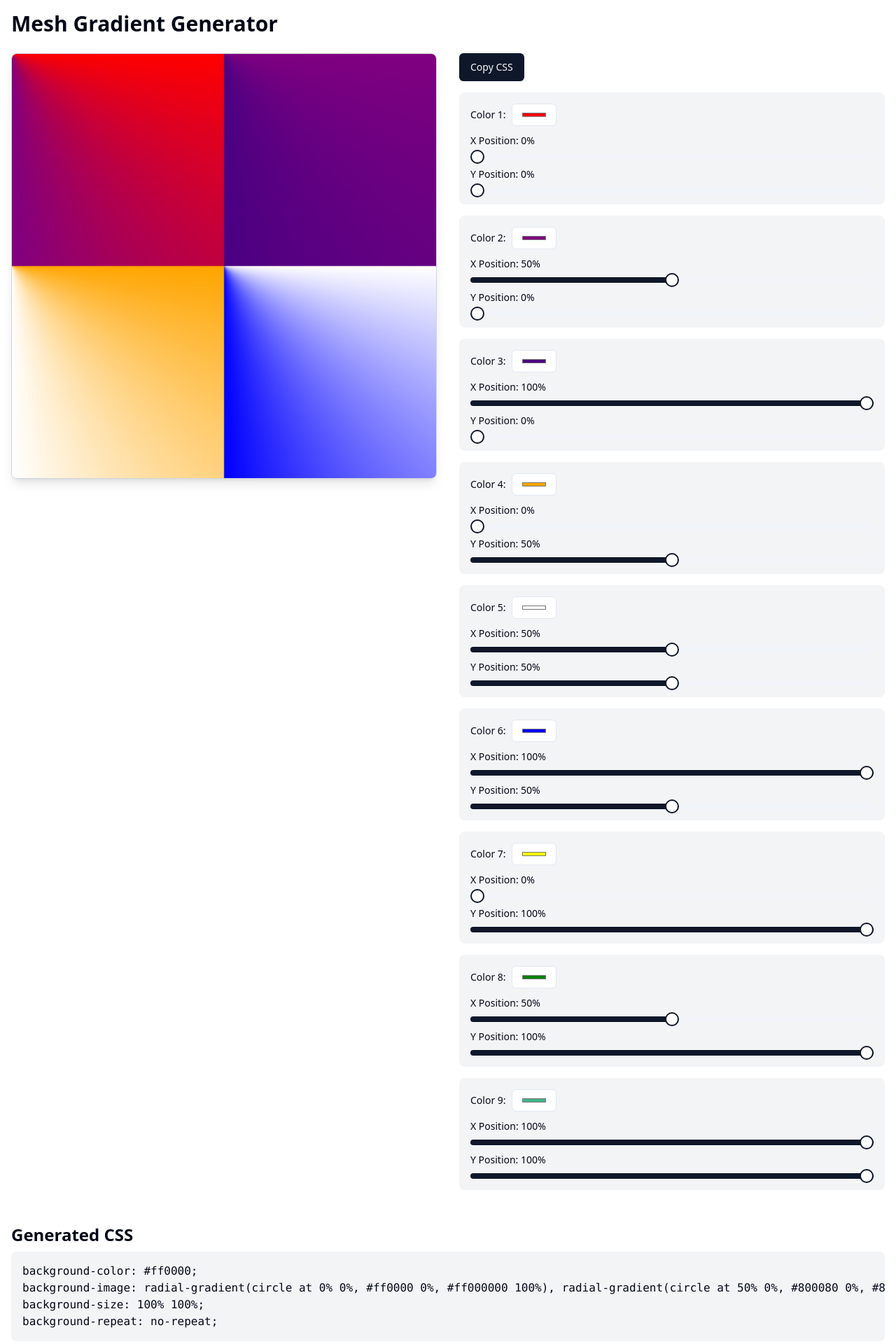
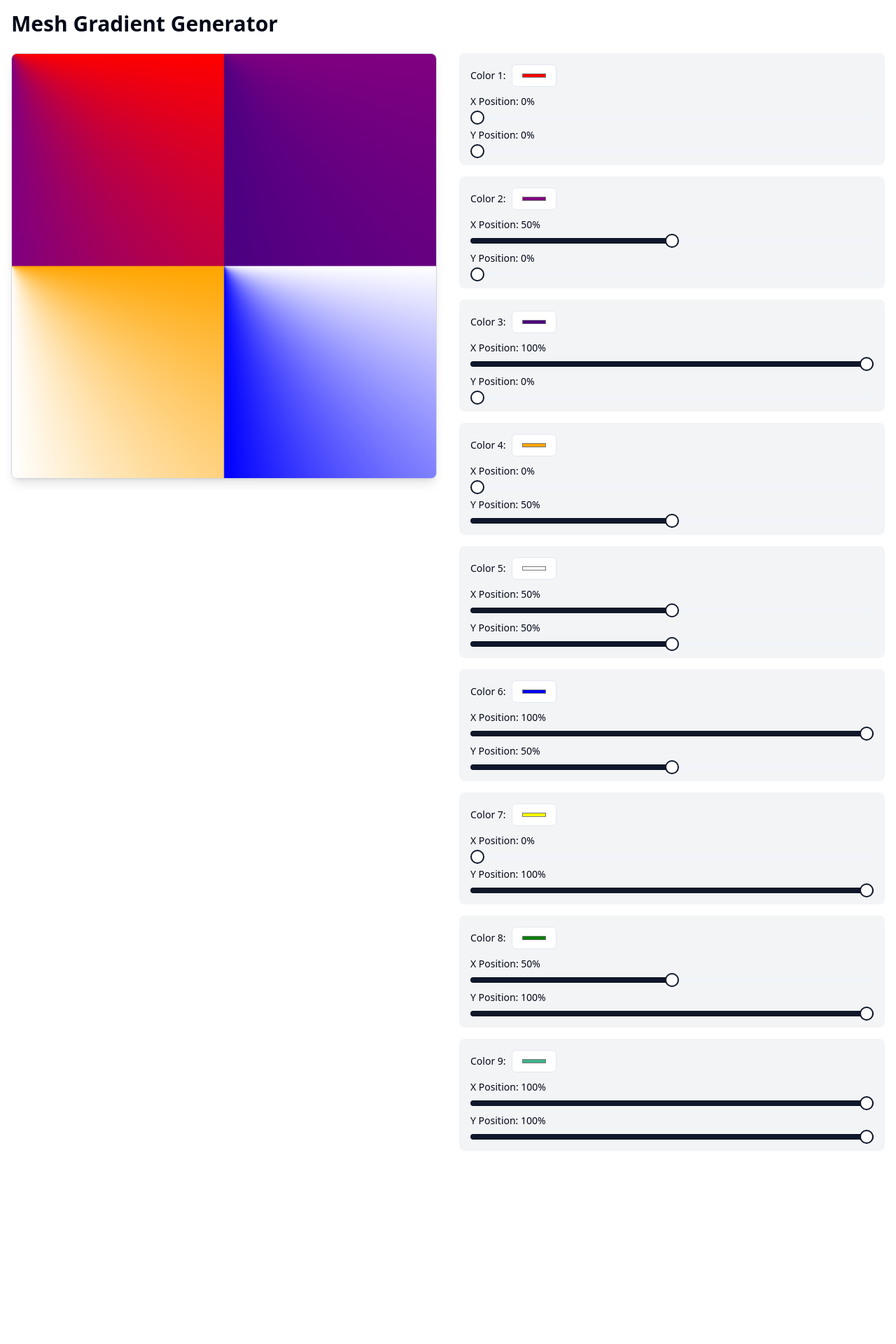
Before and after one commit to GPT-Engineer-App/gradient-magic-tool, a React (Vite) app: page / in a window 1280 px wide. Shown: the top 1920 px of the page at 70% size. After the commit the page ends 1676 px from the top, so only its background shows below. Built offline with nearby package versions, Linux system fonts and the light colour scheme.

Commit message:
Fix color transitions and UI
Correct the color transitions in the MeshGradient component and remove the "Copy CSS" button along with the CSS block from the main UI. Focus on improving the rendering functionality.
[skip gpt_engineer]

```diff
--- a/src/pages/Index.jsx
+++ b/src/pages/Index.jsx
@@ -1,14 +1,12 @@
 import React, { useState } from 'react';
-import { Button } from "@/components/ui/button"
 import { Input } from "@/components/ui/input"
 import { Label } from "@/components/ui/label"
 import { Slider } from "@/components/ui/slider"
-import { toast } from "sonner"
 import MeshGradient from '@/components/MeshGradient';
 
 const Index = () => {
-  const [meshWidth, setMeshWidth] = useState(3);
-  const [meshHeight, setMeshHeight] = useState(3);
+  const [meshWidth] = useState(3);
+  const [meshHeight] = useState(3);
   const [points, setPoints] = useState([
     {x: 0, y: 0}, {x: 0.5, y: 0}, {x: 1, y: 0},
     {x: 0, y: 0.5}, {x: 0.5, y: 0.5}, {x: 1, y: 0.5},
@@ -32,26 +30,6 @@ const Index = () => {
     setColors(newColors);
   };
 
-  const generateCSS = () => {
-    // This is a simplified CSS generation. For a more accurate representation,
-    // you might need to use a more complex approach or a library.
-    const gradientStops = points.map((point, index) =>
-      `radial-gradient(circle at ${point.x * 100}% ${point.y * 100}%, ${colors[index]} 0%, ${colors[index]}00 100%)`
-    );
-
-    return `
-background-color: ${colors[0]};
-background-image: ${gradientStops.join(', ')};
-background-size: 100% 100%;
-background-repeat: no-repeat;
-    `.trim();
-  };
-
-  const copyToClipboard = () => {
-    navigator.clipboard.writeText(generateCSS());
-    toast.success("CSS copied to clipboard!");
-  };
-
   return (
     <div className="container mx-auto p-4">
       <h1 className="text-3xl font-bold mb-6">Mesh Gradient Generator</h1>
@@ -60,9 +38,6 @@ background-repeat: no-repeat;
           <MeshGradient width={meshWidth} height={meshHeight} points={points} colors={colors} />
         </div>
         <div className="w-full md:w-1/2">
-          <div className="mb-4">
-            <Button onClick={copyToClipboard}>Copy CSS</Button>
-          </div>
           {points.map((point, index) => (
             <div key={index} className="mb-4 p-4 bg-gray-100 rounded-lg">
               <div className="flex items-center mb-2">
@@ -103,12 +78,6 @@ background-repeat: no-repeat;
           ))}
         </div>
       </div>
-      <div className="mt-8">
-        <h2 className="text-2xl font-semibold mb-2">Generated CSS</h2>
-        <pre className="bg-gray-100 p-4 rounded-lg overflow-x-auto">
-          <code>{generateCSS()}</code>
-        </pre>
-      </div>
     </div>
   );
 };
```
